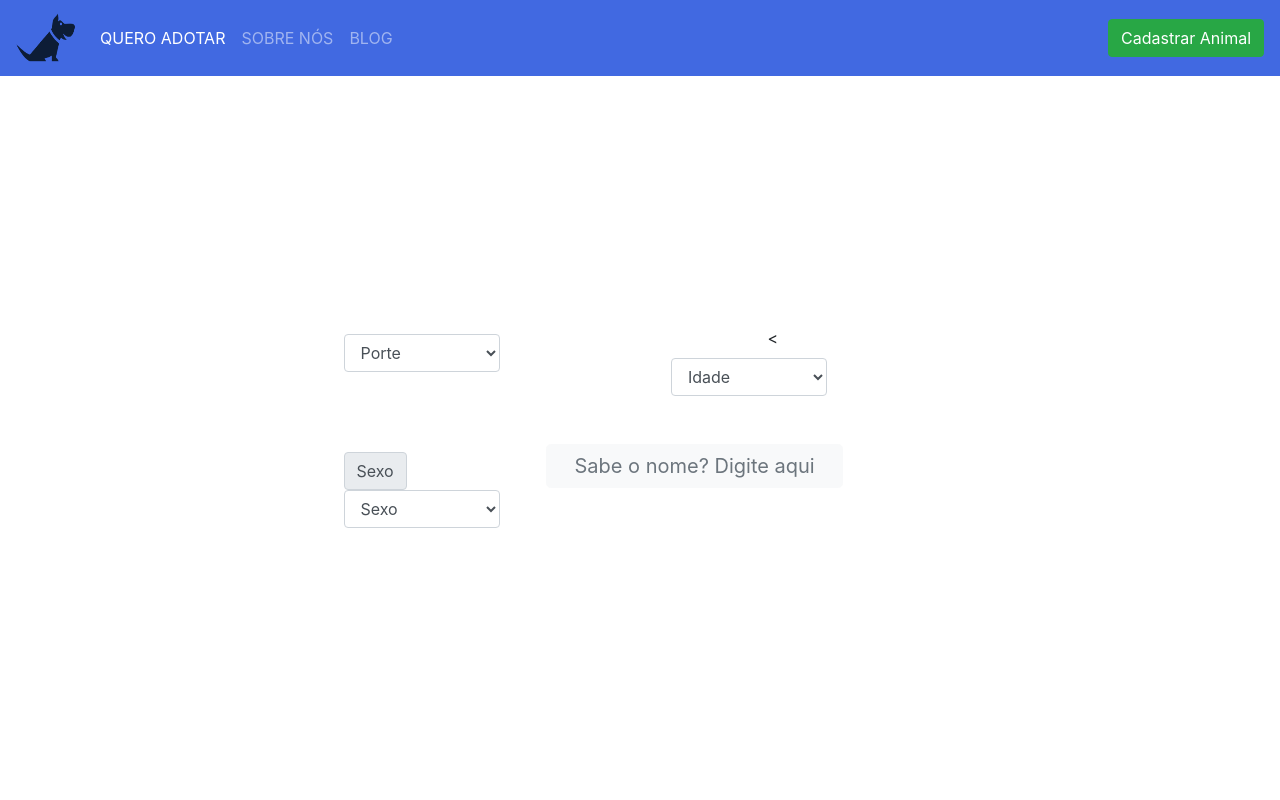
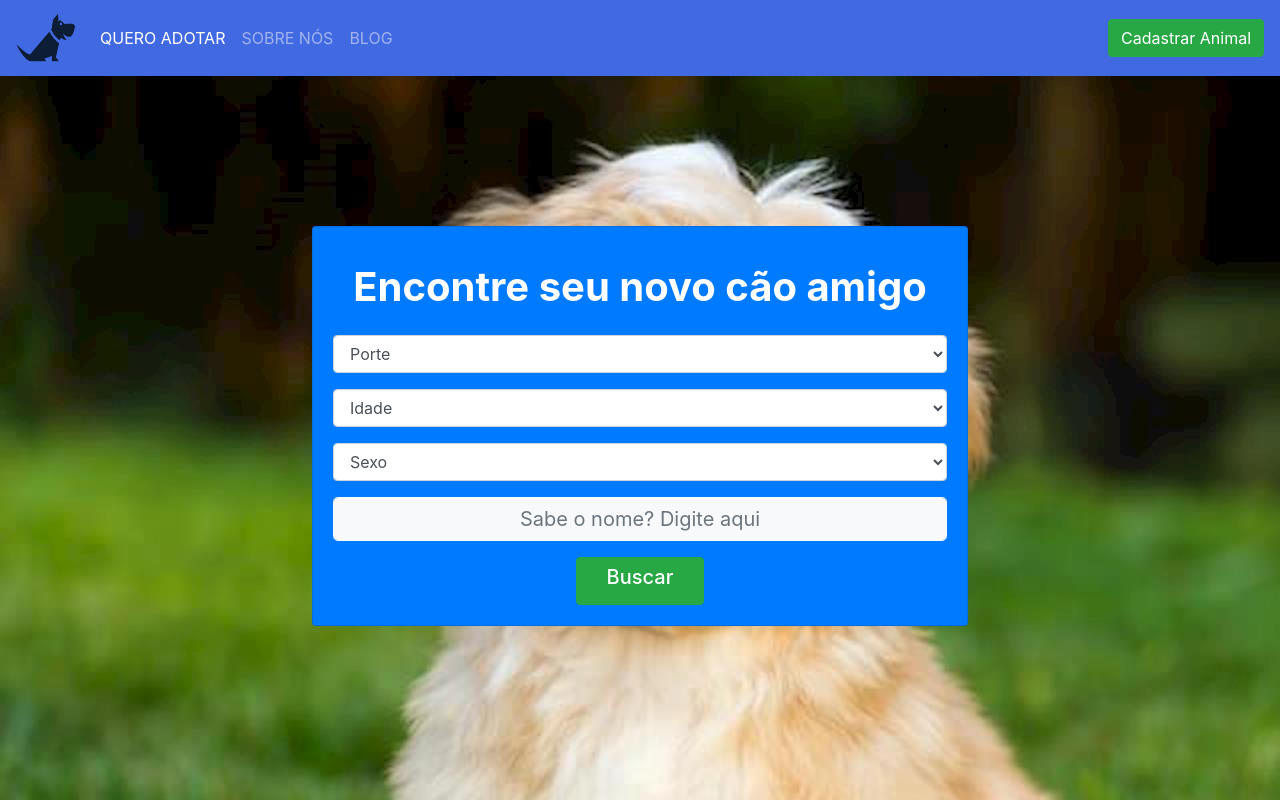
Before and after one commit to murilooon/adocao, a plain HTML site: page main.html in a window 1280 px wide. Drawn offline with nearby package versions, Linux system fonts and the light colour scheme.

Commit message:
primeira tela

```diff
--- a/main.html
+++ b/main.html
@@ -13,7 +13,7 @@
   <title>Ado.cão</title>
 </head>
 
-<body>
+<body id="main">
   <nav class="navbar navbar-expand-lg navbar-dark">
     <img class="navbar-brand" src="logo.png" height="60" width="60">
     <button class="navbar-toggler" type="button" data-toggle="collapse" data-target="#conteudoNavbarSuportado"
@@ -37,11 +37,12 @@
   </div>
 </nav>
 
-<div class="container" style="padding-bottom:250px"></div>
-<div class="row">
-  <div class="col-3"></div>
-  <div class="col-2">
-    <div class="form-group btn-lg">
+<div class="container" style="padding-bottom:150px;"></div>
+
+<div class="card text-center text-white bg-primary mb-3" style="width: 41rem;">
+  <div class="card-body">
+    <h1 class="card-title font-weight-bold p-3 mb-2 bg-gradient-primary">Encontre seu novo cão amigo</h1>
+      <div class="form-group">
         <select id="inputPorte" class="form-control">
           <option selected>Porte</option>
           <option>Pequeno</option>
@@ -49,10 +50,8 @@
           <option>Grande</option>
         </select>
       </div>
-  </div>
-  <div class="col-1"></div>
-  <div class="col-2 text-center">
-    <<div class="form-group btn-lg">
+
+      <div class="form-group">
         <select id="inputIdade" class="form-control">
           <option selected>Idade</option>
           <option>0 - 1 ano</option>
@@ -62,19 +61,8 @@
           <option>+ 7 anos</option>
         </select>
       </div>
-  </div>
-  </div>
-</div>
 
-<br>
-
-<div class="row">
-  <div class="col-3"></div>
-  <div class="col-2">
-    <div class="form-group btn-lg">
-      <div class="input-group-prepend">
-        <div class="input-group-text">Sexo</div>
-      </div>
+      <div class="form-group">
         <select id="inputSexo" class="form-control">
           <option selected>Sexo</option>
           <option>Macho</option>
@@ -82,13 +70,14 @@
           <option>Outro</option>
         </select>
       </div>
-  </div>
-  <div class="col-3">
+
       <form>
         <div class="form-group">
           <input type="text" class="form-control btn-lg btn-light text-center" id="exampleInputEmail1" aria-describedby="emailHelp" placeholder="Sabe o nome? Digite aqui">
         </div>
       </form>
+
+      <button class="btn btn-success" style="padding-right:30px; padding-left:30px; padding-top: 7px; padding-bottom: 7px" type="submit"><h5>Buscar</h5></button>
   </div>
 </div>
 
--- a/style.css
+++ b/style.css
@@ -29,3 +29,9 @@
     color: #5cb85c;
     font-family: "Comic Sans MS", cursive, sans-serif;
 }
+
+.card {
+        margin: 0 auto; /* Added */
+        float: none; /* Added */
+        margin-bottom: 10px; /* Added */
+}
```
Lines whose indentation alone changed are shown as unchanged.
